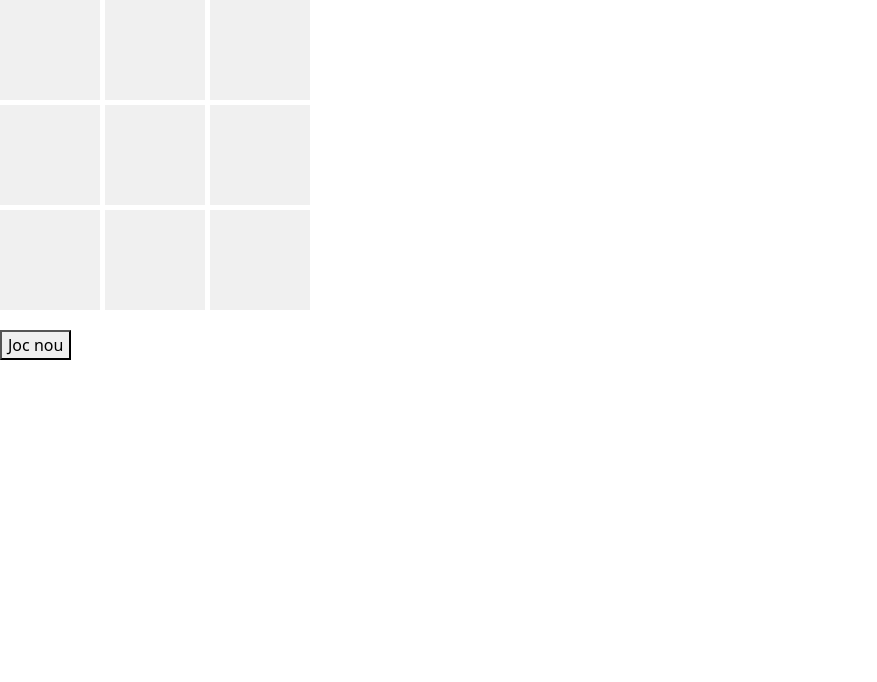
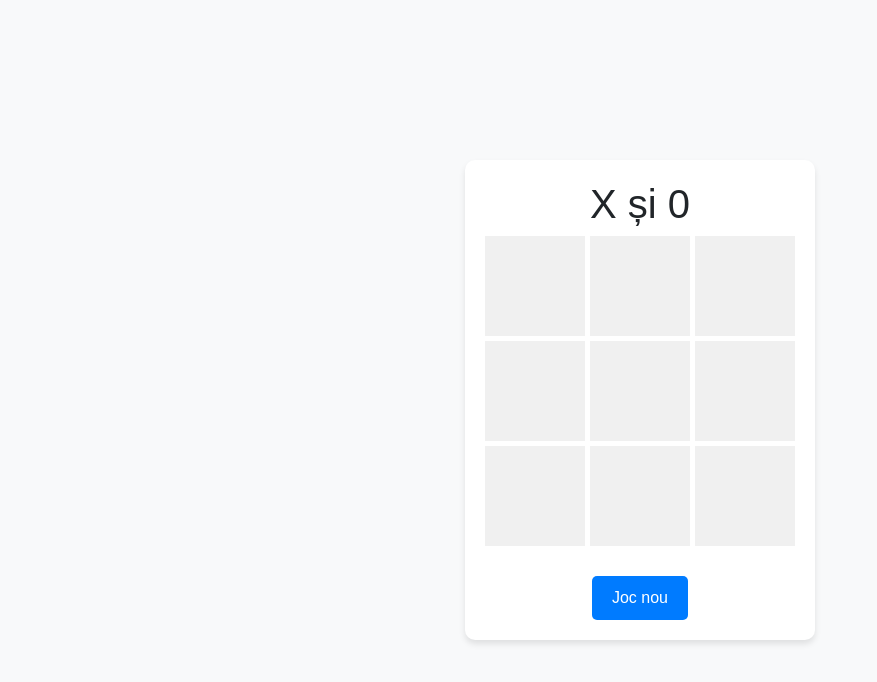
Before and after one commit to lunguradu-creator/x-and-0, a plain HTML site: page index.html in a window 1280 px wide. Shown: the whole page, without its empty margins (0-877 px from the left). Drawn offline with nearby package versions, Linux system fonts and the light colour scheme.

Commit message:
index.html

```diff
--- a/index.html
+++ b/index.html
@@ -7,12 +7,32 @@
     <link href="https://cdn.jsdelivr.net/npm/bootstrap@5.0.2/dist/css/bootstrap.min.css" rel="stylesheet">
     <script src="https://cdn.jsdelivr.net/npm/bootstrap@5.0.2/dist/js/bootstrap.bundle.min.js"></script>
     <style>
+        html, body {
+            height: 100%; /* Ensure full height */
+            margin: 0; /* Remove default margin */
+            padding: 0; /* Remove default padding */
+            display: flex;
+            justify-content: center;
+            align-items: center;
+            background-color: #f8f9fa;
+            font-family: Arial, sans-serif;
+        }
+
+        .container {
+            display: flex;
+            flex-direction: column;
+            align-items: center;
+            background-color: #fff;
+            padding: 20px;
+            border-radius: 10px;
+            box-shadow: 0 4px 6px rgba(0, 0, 0, 0.1);
+        }
+
         .board {
             display: grid;
             grid-template-columns: repeat(3, 100px);
             grid-template-rows: repeat(3, 100px);
             gap: 5px;
-            display: center;
         }
 
         .cell {
@@ -30,9 +50,26 @@
             margin-top: 20px;
             font-size: 24px;
         }
+
+        button {
+            margin-top: 10px;
+            padding: 10px 20px;
+            font-size: 16px;
+            background-color: #007bff;
+            color: white;
+            border: none;
+            border-radius: 5px;
+            cursor: pointer;
+        }
+
+            button:hover {
+                background-color: #0056b3;
+            }
     </style>
 </head>
 <body>
+    <div class="container">
+        <h1>X și 0</h1>
         <div class="board" id="board">
             <div class="cell" id="cell-0-0" onclick="playMove(0, 0)"></div>
             <div class="cell" id="cell-0-1" onclick="playMove(0, 1)"></div>
@@ -44,12 +81,9 @@
             <div class="cell" id="cell-2-1" onclick="playMove(2, 1)"></div>
             <div class="cell" id="cell-2-2" onclick="playMove(2, 2)"></div>
         </div>
-
         <div class="message" id="message"></div>
-
         <button onclick="resetGame()">Joc nou</button>
-
+    </div>
     <script src="script.js"></script>
-
 </body>
 </html>
```
Lines whose indentation alone changed are shown as unchanged.
